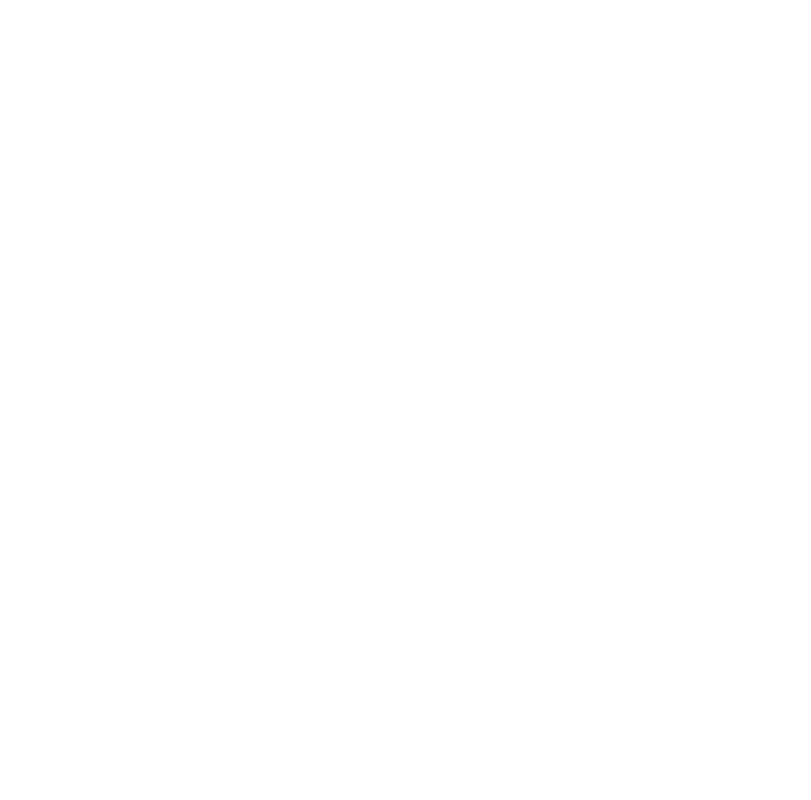
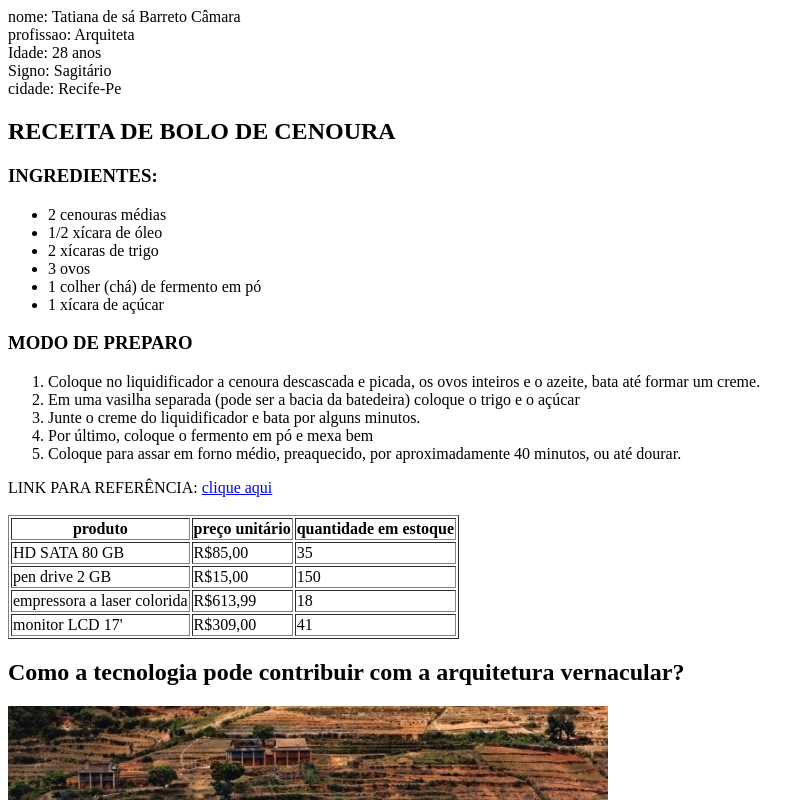
Before and after one commit to tati-barreto/DESAFIO-COMPLEMENTAR02, a plain HTML site: page index.html in a window 1280 px wide. Shown: the top 800 px of the page, without its empty margins (0-811 px from the left). Drawn offline with Linux system fonts and the light colour scheme.

Commit message:
finalizei o projeto

```diff
--- a/index.html
+++ b/index.html
@@ -6,6 +6,74 @@
     <title>Document</title>
 </head>
 <body>
+    <header>
+        nome: Tatiana de sá Barreto Câmara <br>
+        profissao: Arquiteta <br>
+        Idade: 28 anos <br>
+        Signo: Sagitário <br>
+        cidade: Recife-Pe
+    </header>
+    <section>
+        <h2>RECEITA DE BOLO DE CENOURA</h2>
+        <h3>INGREDIENTES:</h3>
+        <ul>
+            <li>2 cenouras médias</li>
+            <li>1/2 xícara de óleo</li>
+            <li>2 xícaras de trigo</li>
+            <li>3 ovos</li>
+            <li>1 colher (chá) de fermento em pó</li>
+            <li>1 xícara de açúcar</li>
+        </ul>
+        <h3>MODO DE PREPARO</h3>
+        <ol>
+            <li>Coloque no liquidificador a cenoura descascada e picada, os ovos inteiros e o azeite, bata até formar um creme.</li>
+            <li>Em uma vasilha separada (pode ser a bacia da batedeira) coloque o trigo e o açúcar</li>
+            <li>Junte o creme do liquidificador e bata por alguns minutos.</li>
+            <li>Por último, coloque o fermento em pó e mexa bem</li>
+            <li>Coloque para assar em forno médio, preaquecido, por aproximadamente 40 minutos, ou até dourar.</li>
+        </ol>
+        LINK PARA REFERÊNCIA: <a href="https://www.tudogostoso.com.br/receita/48083-bolo-de-cenoura-fofinho.html">clique aqui</a>
 
+    </section>
+    <br>
+    <section>
+        <table border>
+            <tr>
+                <th>produto</th>
+                <th>preço unitário</th>
+                <th>quantidade em estoque</th>
+            </tr>
+            <tr>
+                <td>HD SATA 80 GB</td>
+                <td>R$85,00</td>
+                <td>35</td>
+            </tr>
+            <tr>
+                <td>pen drive 2 GB</td>
+                <td>R$15,00</td>
+                <td>150</td>
+            </tr>
+            <tr>
+                <td>empressora a laser colorida</td>
+                <td>R$613,99</td>
+                <td>18</td>
+            </tr>
+            <tr>
+                <td>monitor LCD 17'</td>
+                <td>R$309,00</td>
+                <td>41</td>
+            </tr>
+        </table>
+    </section>
+    <article>
+        <h2>Como a tecnologia pode contribuir com a arquitetura vernacular?</h2>
+        <img width="600px" src="the-digital-divide-can-technology-support-vernacular-architecture_1.jpg" alt="imagem da arquitetura vernacular"> <br>
+        <a href="the-digital-divide-can-technology-support-vernacular-architecture_1.jpg">link referencia</a>
+        <p>A indústria de arquitetura e construção passou por uma transformação com a integração de diversas ferramentas digitais, agora essenciais para o processo de design. A adoção dessas tecnologias tem efetivamente acelerado as operações, aprimorado a eficiência e elevado a qualidade do design. No entanto, essa mudança digital também gerou uma divisão digital que vai além da acessibilidade às ferramentas e softwares. Ela abrange o desafio crucial de integrar comunidades tradicionais e indígenas no contexto do desenvolvimento urbano. Será que a tecnologia avançada pode apoiar o crescimento da arquitetura vernacular? Será que as práticas construtivas indígenas podem encontrar um lugar na visão de um futuro digitalizado?</p>
+        <a href="https://www.archdaily.com.br/br/1008344/como-a-tecnologia-pode-contribuir-com-a-arquitetura-vernacular">LEIA A MATÉRIA CLICANDO AQUI</a>
+    </article>
+    <footer>
+        email para contato: cbarretotati@gmail.com ou (81) 998196791
+    </footer>
 </body>
 </html>
```
Also changed, not shown: the-digital-divide-can-technology-support-vernacular-architecture_1.jpg (added).
